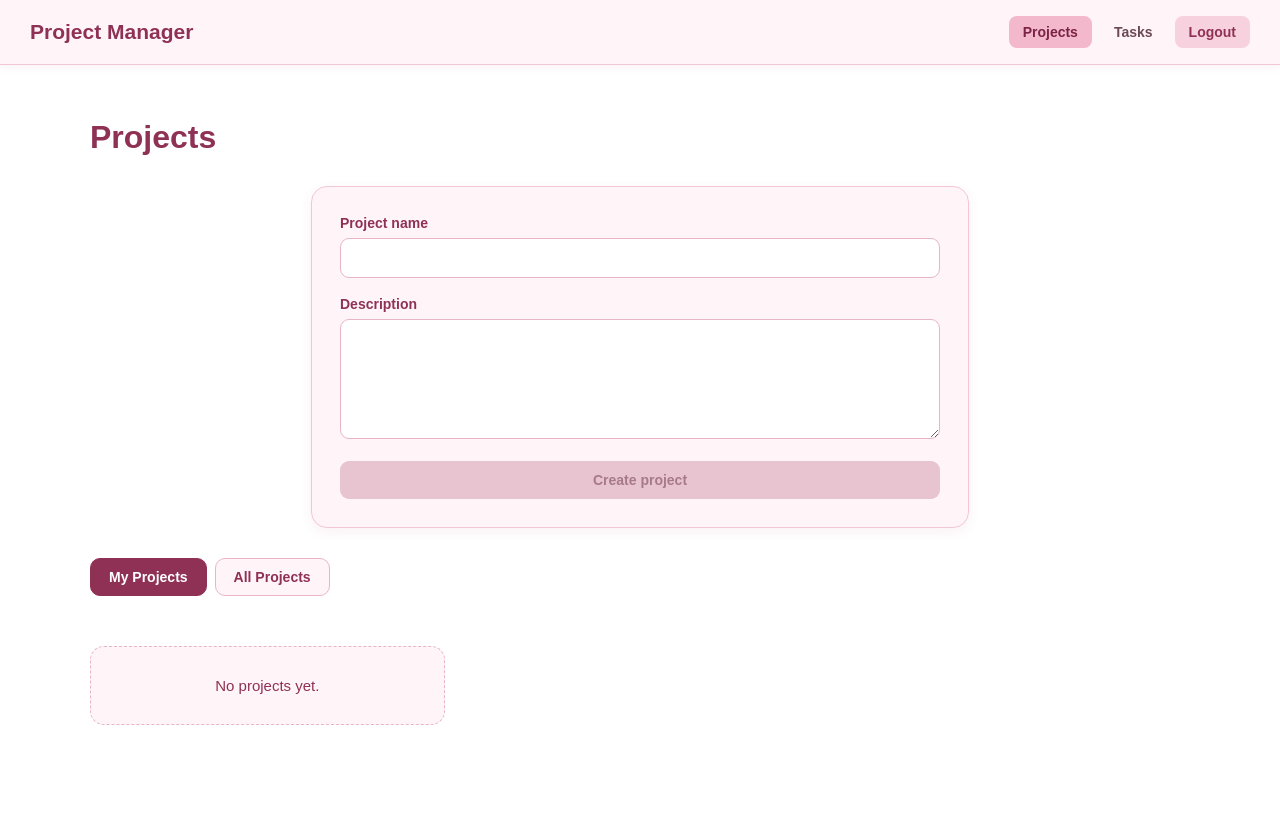
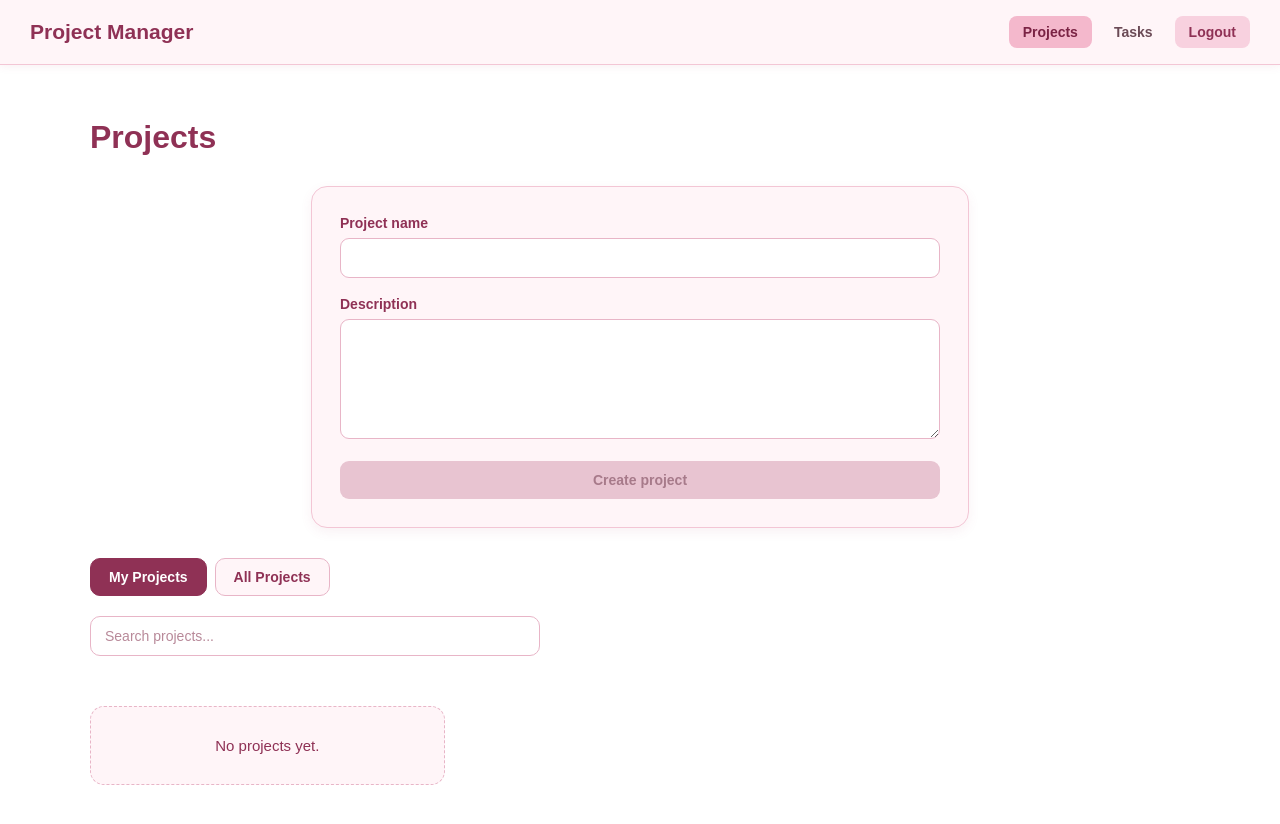
Before and after one commit to karenadel/CURT-Project-Management-System, a React (Vite) app in the folder curt-project-manager/: page /projects in a window 1280 px wide. Shown: the top 824 px of the page. Before the commit the page ends 800 px from the top, so only its background shows below. Built offline with nearby package versions, Linux system fonts and the light colour scheme; sample sign-in values are in the browser's storage.

Commit message:
add search for projects and tasks

```diff
--- a/curt-project-manager/src/pages/Projects/Projects.css
+++ b/curt-project-manager/src/pages/Projects/Projects.css
@@ -54,3 +54,31 @@
     color: white;
     border-color: #8f3155;
 }
+/* Project Search */
+
+.project-search {
+    margin-bottom: 20px;
+}
+
+.project-search input {
+    width: 100%;
+    max-width: 450px;
+    padding: 11px 14px;
+    border: 1px solid #e8b5c7;
+    border-radius: 10px;
+    background-color: #ffffff;
+    color: #5b3d48;
+    font-size: 14px;
+    outline: none;
+    transition: 0.2s ease;
+    box-sizing: border-box;
+}
+
+.project-search input::placeholder {
+    color: #b88999;
+}
+
+.project-search input:focus {
+    border-color: #d9789b;
+    box-shadow: 0 0 0 3px rgba(217, 120, 155, 0.12);
+}
--- a/curt-project-manager/src/pages/Projects/Projects.jsx
+++ b/curt-project-manager/src/pages/Projects/Projects.jsx
@@ -8,12 +8,14 @@ import { getMyProjects } from "../../utils/helpers.js";
 function Projects() {
     const {projects,addProject,currentUser} = useAppContext();
     const [activeTab, setActiveTab] = useState("my");
+    const [search, setSearch] = useState("");
     function handleCreateProject(values) {
         addProject(values);
     }
     const myProjects = getMyProjects(projects, currentUser.Id);
     const availableProjects =
         currentUser.role === "admin" && activeTab === "all" ? projects : myProjects;
+        const filteredProjects = availableProjects.filter((project) =>project.name.toLowerCase().includes(search.toLowerCase()));
     return (
         <div className="projects-page">
             <h1>Projects</h1>
@@ -32,9 +34,16 @@ function Projects() {
                     </button>
                 </div>
             )}
+            <div className="project-search">
+                <input
+                    type="text"
+                    placeholder="Search projects..."
+                    value={search}
+                    onChange={(e) => setSearch(e.target.value)}/>
+            </div>
             <div className="projects-list">
-            {availableProjects.length === 0 ? (<p className="projects-empty">No projects yet.</p>) : (
-                availableProjects.map(project => (
+            {filteredProjects.length === 0 ? (<p className="projects-empty">No projects yet.</p>) : (
+                filteredProjects.map(project => (
                     <ProjectCard
                         key={project.Id}
                         project={project}
--- a/curt-project-manager/src/pages/Tasks/Tasks.css
+++ b/curt-project-manager/src/pages/Tasks/Tasks.css
@@ -91,3 +91,30 @@
     border-color: #8f3155;
     box-shadow: 0 0 0 2px #fbe3eb;
 }
+
+.task-search {
+    margin-bottom: 20px;
+}
+
+.task-search input {
+    width: 100%;
+    max-width: 500px;
+    padding: 12px 16px;
+    border: 1px solid #e8b5c7;
+    border-radius: 10px;
+    background-color: #fff5f8;
+    color: #5b3d48;
+    font-size: 14px;
+    outline: none;
+    box-sizing: border-box;
+    transition: 0.2s ease;
+}
+
+.task-search input::placeholder {
+    color: #b88999;
+}
+
+.task-search input:focus {
+    border-color: #d9789b;
+    box-shadow: 0 0 0 3px rgba(217, 120, 155, 0.12);
+}
--- a/curt-project-manager/src/pages/Tasks/Tasks.jsx
+++ b/curt-project-manager/src/pages/Tasks/Tasks.jsx
@@ -13,8 +13,10 @@ function Tasks() {
     const [statusFilter, setStatusFilter] = useState("all");
     const [priorityFilter, setPriorityFilter] = useState("all");
     const [assigneeFilter, setAssigneeFilter] = useState("all");
+    const [search, setSearch] = useState("");
     const availableTasks =
         currentUser.role === "admin" && activeTab === "all"?tasks: myTasks;
+
     const filteredTasks = availableTasks.filter((task) => {
         const matchesStatus =
             statusFilter === "all" || task.status === statusFilter;
@@ -22,7 +24,8 @@ function Tasks() {
             priorityFilter === "all" || task.priority === priorityFilter;
         const matchesAssignee =
             assigneeFilter === "all" || task.assignedTo === assigneeFilter;
-        return matchesStatus && matchesPriority && matchesAssignee;
+        const matchesSearch = task.title.toLowerCase().includes(search.toLowerCase());
+        return matchesStatus && matchesPriority && matchesAssignee && matchesSearch;
     });
     function handleCreateTask(values) {
         addTask(values);
@@ -87,6 +90,13 @@ function Tasks() {
                 ))}
             </select>
         </div>
+        <div className="task-search">
+            <input
+                type="text"
+                placeholder="Search tasks..."
+                value={search}
+                onChange={(e) => setSearch(e.target.value)}/>
+        </div>
 
         {filteredTasks.length === 0 ? (
             <p className="tasks-empty">No tasks yet.</p>
```
